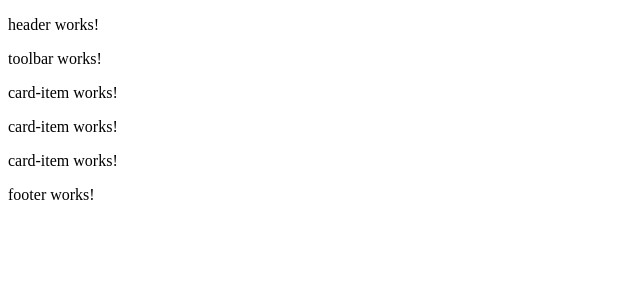
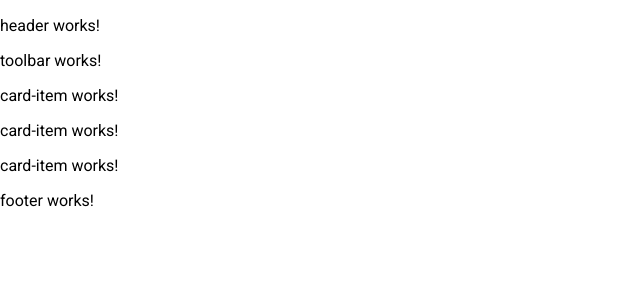
Before and after one commit to GYegor/angular-first-project, an Angular app: page / in a window 1280 px wide. Shown: the top 300 px of the page, without its empty margins (0-640 px from the left). Built offline with nearby package versions, Linux system fonts and the light colour scheme.

Commit message:
feat: add @angular/material

```diff
--- a/angular.json
+++ b/angular.json
@@ -28,6 +28,7 @@
               "src/assets"
             ],
             "styles": [
+              "./node_modules/@angular/material/prebuilt-themes/deeppurple-amber.css",
               "src/styles.scss"
             ],
             "scripts": []
@@ -93,6 +94,7 @@
               "src/assets"
             ],
             "styles": [
+              "./node_modules/@angular/material/prebuilt-themes/deeppurple-amber.css",
               "src/styles.scss"
             ],
             "scripts": []
@@ -124,6 +126,7 @@
           }
         }
       }
-    }},
+    }
+  },
   "defaultProject": "angular-first-project"
 }
--- a/package.json
+++ b/package.json
@@ -12,13 +12,16 @@
   "private": true,
   "dependencies": {
     "@angular/animations": "~8.2.5",
+    "@angular/cdk": "~8.2.0",
     "@angular/common": "~8.2.5",
     "@angular/compiler": "~8.2.5",
     "@angular/core": "~8.2.5",
     "@angular/forms": "~8.2.5",
+    "@angular/material": "^8.2.0",
     "@angular/platform-browser": "~8.2.5",
     "@angular/platform-browser-dynamic": "~8.2.5",
     "@angular/router": "~8.2.5",
+    "hammerjs": "^2.0.8",
     "rxjs": "~6.4.0",
     "tslib": "^1.10.0",
     "zone.js": "~0.9.1"
--- a/src/app/app.module.ts
+++ b/src/app/app.module.ts
@@ -1,5 +1,6 @@
 import { BrowserModule } from '@angular/platform-browser';
 import { NgModule } from '@angular/core';
+import { BrowserAnimationsModule } from '@angular/platform-browser/animations';
 
 import { AppRoutingModule } from './app-routing.module';
 import { AppComponent } from './app.component';
@@ -22,7 +23,8 @@
   ],
   imports: [
     BrowserModule,
-    AppRoutingModule
+    AppRoutingModule,
+    BrowserAnimationsModule
   ],
   providers: [],
   bootstrap: [AppComponent]
--- a/src/index.html
+++ b/src/index.html
@@ -6,6 +6,8 @@
   <base href="/">
   <meta name="viewport" content="width=device-width, initial-scale=1">
   <link rel="icon" type="image/x-icon" href="favicon.ico">
+  <link href="https://fonts.googleapis.com/css?family=Roboto:300,400,500&display=swap" rel="stylesheet">
+  <link href="https://fonts.googleapis.com/icon?family=Material+Icons" rel="stylesheet">
 </head>
 <body>
   <app-root></app-root>
--- a/src/main.ts
+++ b/src/main.ts
@@ -1,3 +1,4 @@
+import 'hammerjs';
 import { enableProdMode } from '@angular/core';
 import { platformBrowserDynamic } from '@angular/platform-browser-dynamic';
 
--- a/src/styles.scss
+++ b/src/styles.scss
@@ -1 +1,4 @@
 /* You can add global styles to this file, and also import other style files */
+
+html, body { height: 100%; }
+body { margin: 0; font-family: Roboto, "Helvetica Neue", sans-serif; }
```
Also changed, not shown: 1 other file (tests, documents, lock files or other folders).
